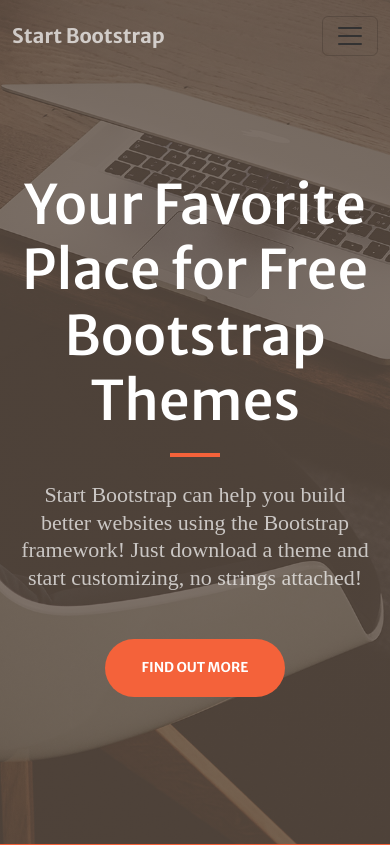
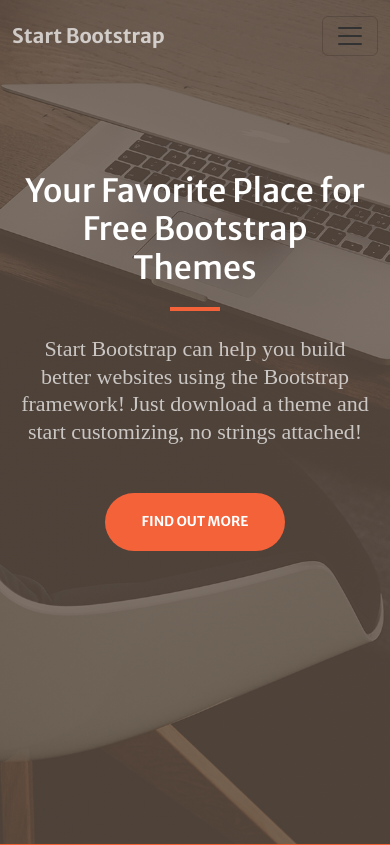
Before and after one commit to Redadaghouj/Sass-Template-Starter, a website: page dist/index.html in a window 390 px wide. Shown: the top 845 px of the page. Drawn offline with nearby package versions, Linux system fonts and the light colour scheme.

Commit message:
first commit

```diff
--- a/scss/main.scss
+++ b/scss/main.scss
@@ -60,6 +60,9 @@
       &::after {
         @extend %after-line;
         background-color: $main-color;
+      }
+      @media (max-width: 767px) {
+        font-size: 2rem;
       }
     }
     p {
```
Also changed, not shown: dist/css/style.css, 1 other file.
